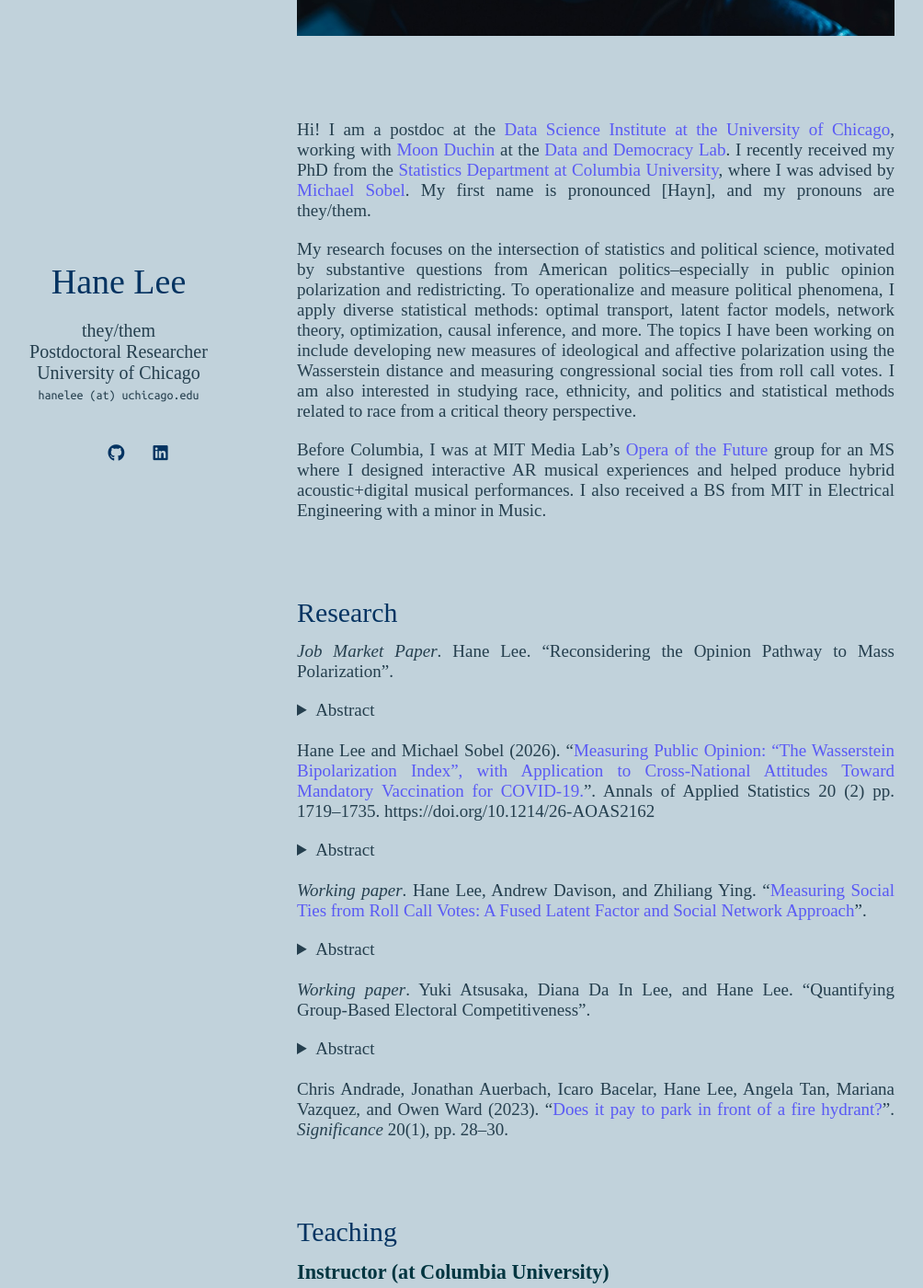
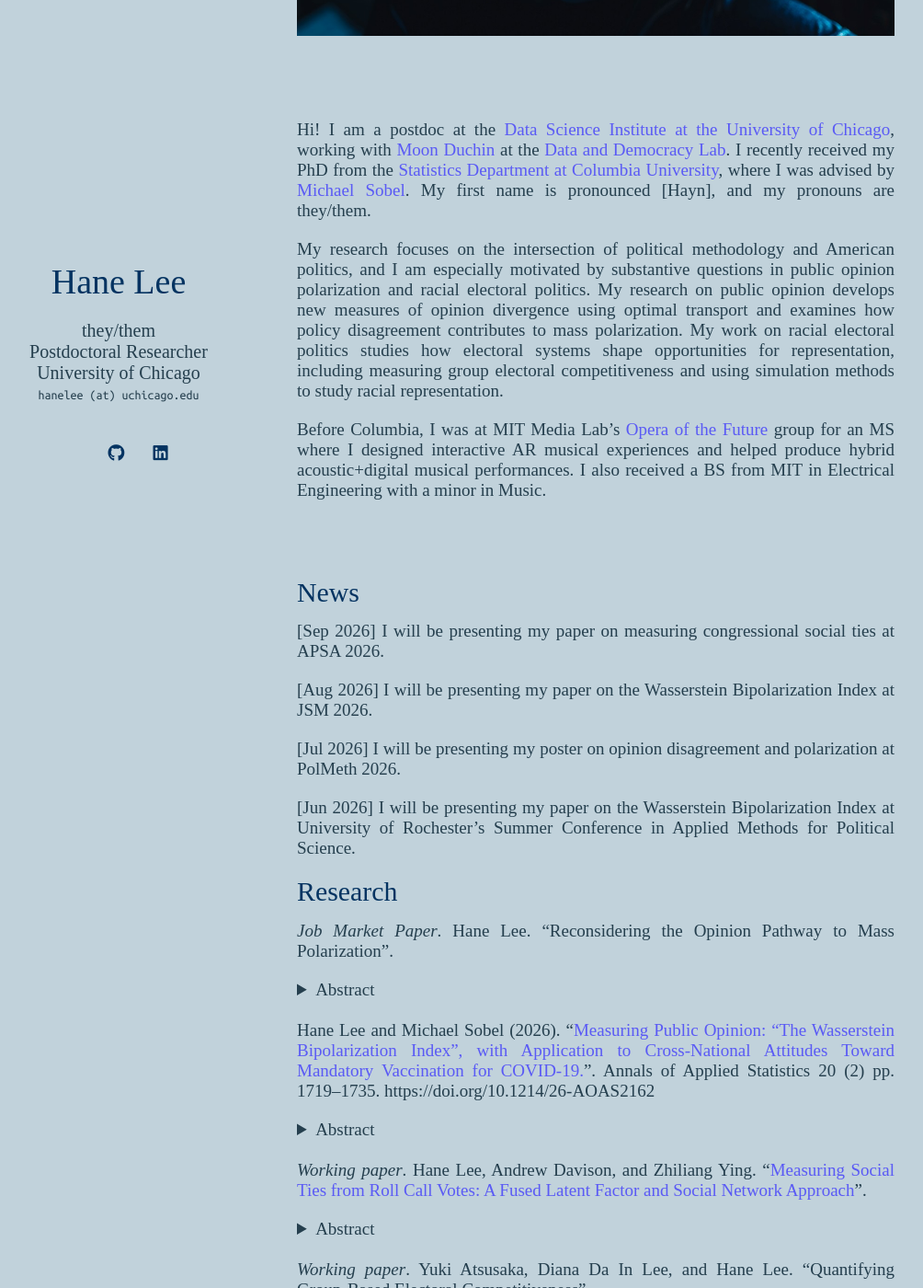
Before and after one commit to hanelee/hanelee.github.io, a Jekyll site: the page built from index.md, in a window 1280 px wide and 1400 px high, scrolled down 581 px. Shown: the whole window at 92% size, without its empty margins (147-1151 px from the left). Built offline with Jekyll 4.4.1, drawn with Linux system fonts in a browser that asks for light colours; nearby versions of some CDN libraries; some web fonts are replaced; a style sheet for code colours, icons or effects is not loaded; some of the changed text lies outside the part shown.

Commit message:
Update index.md

```diff
--- a/index.md
+++ b/index.md
@@ -8,19 +8,21 @@
 
 Hi! I am a postdoc at the [Data Science Institute at the University of Chicago](https://datascience.uchicago.edu/), working with [Moon Duchin](https://computerscience.uchicago.edu/people/moon-duchin/) at the [Data and Democracy Lab](https://data-democracy.org/). I recently received my PhD from the [Statistics Department at Columbia University](https://stat.columbia.edu/), where I was advised by [Michael Sobel](https://scholar.google.com/citations?user=cuKCFmcAAAAJ&hl=en). My first name is pronounced [Hayn], and my pronouns are they/them.
 
-My research focuses on the intersection of statistics and political science, motivated by substantive questions from American politics--especially in public opinion polarization and redistricting. To operationalize and measure political phenomena, I apply diverse statistical methods: optimal transport, latent factor models, network theory, optimization, causal inference, and more. The topics I have been working on include developing new measures of ideological and affective polarization using the Wasserstein distance and measuring congressional social ties from roll call votes. I am also interested in studying race, ethnicity, and politics and statistical methods related to race from a critical theory perspective.
+My research focuses on the intersection of political methodology and American politics, and I am especially motivated by substantive questions in public opinion polarization and racial electoral politics. My research on public opinion develops new measures of opinion divergence using optimal transport and examines how policy disagreement contributes to mass polarization. My work on racial electoral politics studies how electoral systems shape opportunities for representation, including measuring group electoral competitiveness and using simulation methods to study racial representation.
 
 Before Columbia, I was at MIT Media Lab's [Opera of the Future](https://www.media.mit.edu/groups/opera-of-the-future/overview/) group for an MS where I designed interactive AR musical experiences and helped produce hybrid acoustic+digital musical performances. I also received a BS from MIT in Electrical Engineering with a minor in Music.
 
  <br>  <br>
 
-[//]: # (## News)
+## News
 
-[//]: # ([Jul 2025] I will be presenting a poster on measuring congressional social ties at PolMeth 2025.)
+[Sep 2026] I will be presenting my paper on measuring congressional social ties at APSA 2026.
 
-[//]: # ([Jul 2024] I will be presenting my paper on the Wasserstein Bipolarization Index at PolMeth 2024.)
+[Aug 2026] I will be presenting my paper on the Wasserstein Bipolarization Index at JSM 2026.
 
-[//]: # ([Jul 2023] I will be presenting a poster on the fused latent factor and graphical modeling of roll-call votes at PolMeth 2023.)
+[Jul 2026] I will be presenting my poster on opinion disagreement and polarization at PolMeth 2026.
+
+[Jun 2026] I will be presenting my paper on the Wasserstein Bipolarization Index at University of Rochester's Summer Conference in Applied Methods for Political Science.
 
 
 ## Research
@@ -55,36 +57,6 @@
 
 <br> <br>
 
-## Teaching
-
-### Instructor (at Columbia University)
-- Calculus-based Introduction to Statistics (Summer 2024) [[Syllabus]](assets/files/S1201_syllabus.pdf)
-- Howard Levine Outstanding Teaching Award (2024)
-
-### Teaching Assistant (at Columbia University)
-
-Graduate
-
-- Probability Theory (Fall 2021, Spring 2021, Fall 2020)
-- Statistical Inference (Fall 2023)
-- Accelerated Probability Theory/Statistical Inference (Fall 2022, Spring 2023, Fall 2024)
-- Statistical Machine Learning (Spring 2022)
-- Linear Regression Models (Spring 2024)
-- Bayesian Statistics (Summer 2022)
-
-Undergraduate
-
-- Introduction to Statistics (Spring 2020)
-- Introduction to Statistical Reasoning (Fall 2019)
-
-### Tutor (at MIT HKN and Math Learning Center)
-
-Undergraduate
-
-- Signals and Systems (6.003)
-- Probability and Random Variables (18.600)
-- Linear Algebra (18.06)
-- Differential Equations (18.03)
 
 <!-- {% include_relative _includes/publications.md %} -->
 
```
